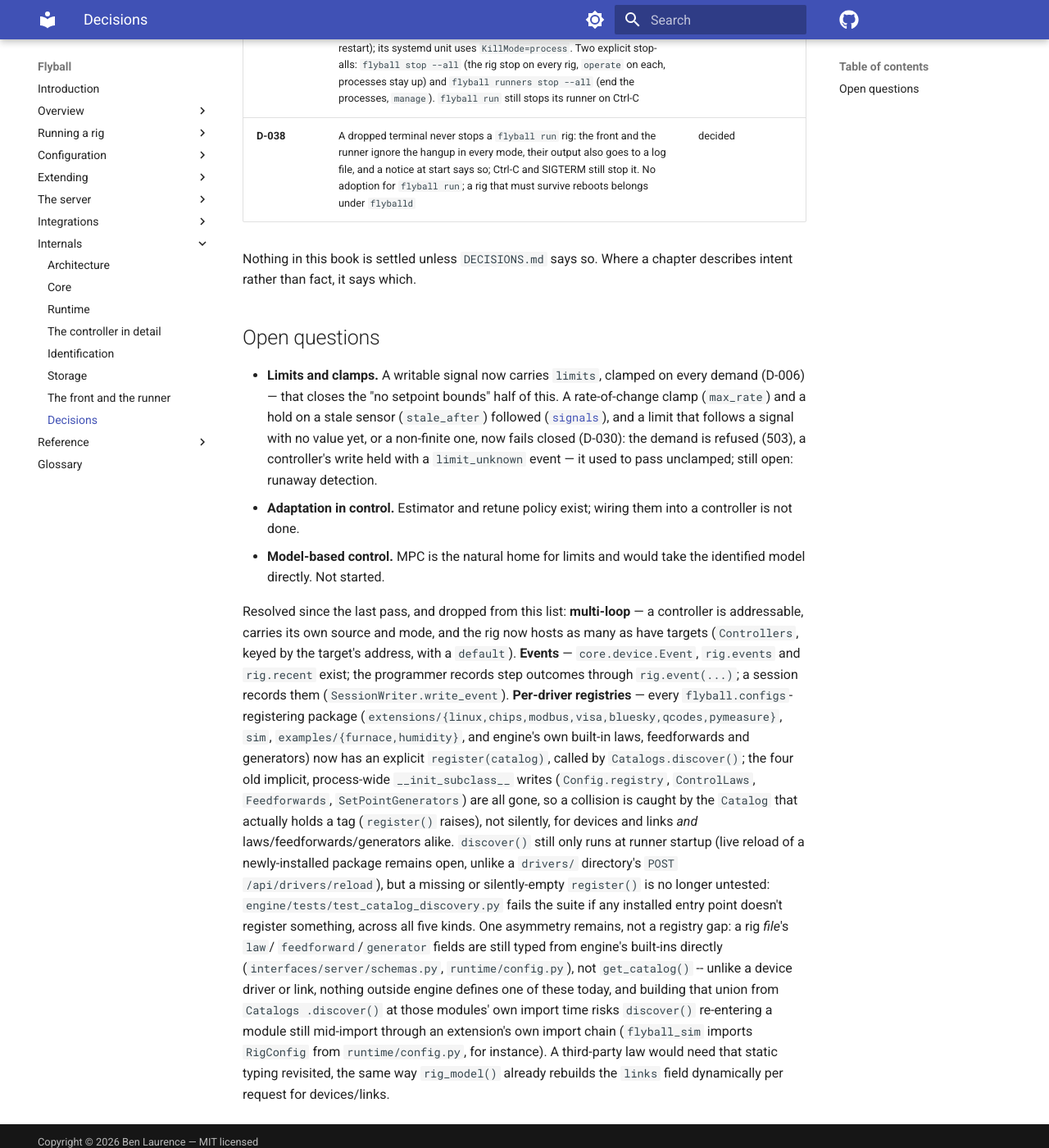
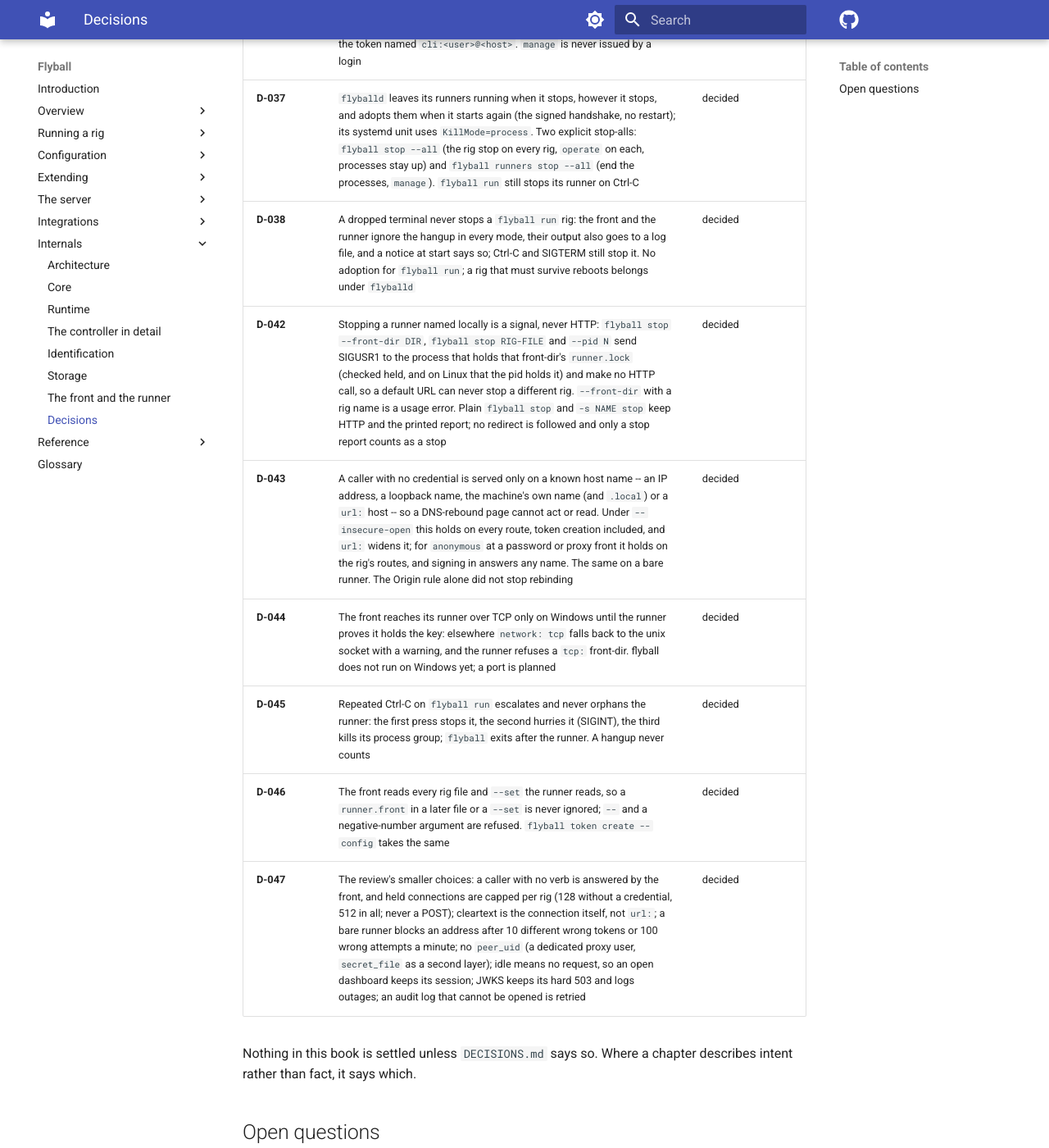
Before and after one commit to bengineer42/flyball, an MkDocs documentation site: the page built from book/src/6-internals/decisions.md, in a window 1280 px wide and 1400 px high, scrolled down 4003 px. Shown: the whole window at 82% size. Built offline with MkDocs 1.6.1 and Material for MkDocs 9.7.7, drawn with Linux system fonts in a browser that asks for light colours; comment, search, counter and statistics services are not loaded; the version menu is left out; some of the changed text lies outside the part shown.

Commit message:
docs: the decisions page gains D-042..D-047 from the auth security review, and D-028/D-036 say what the review amended
Signed-off-by: Bengineer <158306087+bengineer42@users.noreply.github.com>

```diff
--- a/book/src/6-internals/decisions.md
+++ b/book/src/6-internals/decisions.md
@@ -19,7 +19,7 @@ are in `DECISIONS.md` at the repository root; this is the index.
 | **D-014** | Engine restructure: `core/` split into `foundation/{device,time,router,config,quantities}/`; six implicit global registries (`Config.registry`, `ControlLaws`, `Feedforwards`, `SetPointGenerators`, and `sequencing.command.Commands`) replaced by an explicit `Catalog`/`Config`/`Instance` system in `model/`, now wired into the real build path (`flyball-runner` builds one `Catalogs`, `discover()`s it, and every consumer -- `DeviceEntry.build`, `RigConfig.model_validate`/`model_json_schema`, `/api/drivers`, `/api/drivers/reload`, program-step parsing -- reads from it, not a bare `ClassVar` dict); `rig/`, `library/`, `record/` (renamed from `db/`), `interfaces/` (`server`+`mcp`+`client` grouped), `sequencing/` (renamed from `programmer/`) complete the six-layer reorg | decided |
 | **D-015** | Dashboards: no front-end stack change (the document / kind-registry / schema-form / same-renderer shape is already the one page builders use); widgets gain view × binding × shape -- a shape computed from the signal's metadata, a `view` with `auto` resolved by one `defaultViewFor(shape)` table shared by the generated Overview, the gauge and the pickers, `accepts(shape)` per kind, a by-signal tab in the Add drawer; per-breakpoint stored layouts pending | decided, not yet built |
 | **D-027** | Store errors are classified three ways: a constraint violation is a 409, a store that cannot be reached a 503, anything else stays a 500 because it is a bug; the classification lives in the store's two connection helpers and the existing error map finds it through the class hierarchy | decided |
-| **D-028** | An open runner is never served beyond loopback, and an auth misconfiguration removes exposure, never operation: an open runner asked for a network address still runs the rig but binds `127.0.0.1` (same port) and says so on stderr and in `/api/auth` / `/api/health`; `flyball run --serve-ui` does the same for its UI, `flyballd` answers 503 for such a runner. The opt-in is per run only (`--insecure-open`, `FLYBALL_INSECURE_OPEN=1`), never a rig-file key; the dashboard shows a permanent banner while open on the network. Overwriting a rig file keeps its `runner` section. Amended: a front that asked for a shape with credentials (`password`, `proxy`, anything but `local`), or whose front block cannot be read, and falls back does not serve the `local` shape on the address it was asked for -- a reverse proxy may still forward there -- but answers `503` there with the reason, and serves the `local` shape on a fresh loopback port (or a socket beside a `unix:` one) | decided |
+| **D-028** | An open runner is never served beyond loopback, and an auth misconfiguration removes exposure, never operation: an open runner asked for a network address still runs the rig but binds `127.0.0.1` (same port) and says so on stderr and in `/api/auth` / `/api/health`; `flyball run --serve-ui` does the same for its UI, `flyballd` answers 503 for such a runner. The opt-in is per run only (`--insecure-open`, `FLYBALL_INSECURE_OPEN=1`), never a rig-file key; the dashboard shows a permanent banner while open on the network. Overwriting a rig file keeps its `runner` section. Amended: a front that asked for a shape with credentials (`password`, `proxy`, anything but `local`), or whose front block cannot be read, and falls back does not serve the `local` shape on the address it was asked for -- a reverse proxy may still forward there -- but answers `503` there with the reason, and serves the `local` shape on a fresh loopback port (or a socket beside a `unix:` one); that `503` says how to stop the rig and where the reason is, not the reason itself. The earlier "acting still needs a same-site Origin" did not stop DNS rebinding: see D-043 | decided |
 | **D-029** | Store work never runs on the event loop: store routes are plain `def` behind four slots, and a session delete or trim goes in batches with the lock released between, marked so a cut-off delete is visible and finished at startup -- atomicity of a delete is given up | decided |
 | **D-030** | A limit that follows a signal with no value yet -- or a non-finite one -- fails closed: a demand is refused (503) and a controller is held with `limit_unknown`/`limit_known` events. A NaN bound counts as not known, since it silently drops that side of the clamp (`min(max(-50, nan), 100)` is `-50`); refusing rather than clamping to the known end is deliberate, as the unknown end is usually the one protecting the hardware | decided |
 | **D-031** | Licence: **MIT**, with a copy in every package root (PEP 639 forbids `..` in `license-files`, so one file at the repository root cannot reach the ten Python packages or the npm ones). Apache-2.0 was recommended first and withdrawn: its patent grant covers only *contributors'* patents, which for a solo author with none is an empty set, and the instrumentation field's own publishers ship MIT (National Instruments' `nidaqmx-python`, Microsoft's QCoDeS, Zurich Instruments' `zhinst-toolkit`). MIT keeps driver code flowing both ways with the MIT/BSD projects flyball already adapts to. Contributions are certified by a **DCO** sign-off rather than a CLA; a CLA would additionally allow relicensing others' work later, and can be added the day that matters — but only for contributions from that day on | decided |
@@ -27,9 +27,15 @@ are in `DECISIONS.md` at the repository root; this is the index.
 | **D-033** | flyball terminates TLS from a certificate file: an optional `tls: {cert, key}` on the front, reloaded on renewal; no ACME, no self-signed generation, and a proxy in front stays supported -- a narrow reversal of "flyball does not do TLS" | decided |
 | **D-034** | The permission vocabulary: which verbs exist (a ladder such as `read < operate < configure < admin`, or an unordered set with `author`), where the risky routes sit, the MCP modes' verbs, an agent deny-list, and the role names for proxy grants. One point decided: stopping the rig needs `operate`. Until then a two-verb placeholder, `read` and `operate`, reproduces the earlier rule | **open** |
 | **D-035** | Distribution: no Go binary in the Python wheel (release binaries later), and no split of the `flyball` distribution yet -- one package with extras; the `web` extra is renamed `server` | decided |
-| **D-036** | Named-token lifetimes are configurable, tighten-only (`tokens.default_lifetime`, `tokens.max_lifetime`; built-ins 90 and 365 days; 30 days at most for agent tokens and tokens made over plain HTTP). `flyball login --scope` may ask for more than `read`, with four safeguards: `read` by default and a warning above it; a bare verb means this rig only; at most 30 days above `read`; the token named `cli:<user>@<host>`. `manage` is never issued by a login | decided |
+| **D-036** | Named-token lifetimes are configurable, tighten-only (`tokens.default_lifetime`, `tokens.max_lifetime`; built-ins 90 and 365 days; 30 days at most for agent tokens and tokens made over plain HTTP from another machine). `flyball login --scope` may ask for more than `read`, with four safeguards: `read` by default and a warning above it; a bare verb means this rig only; at most 30 days above `read`, enforced by the front for any token above `read` made from a session; the token named `cli:<user>@<host>`. `manage` is never issued by a login | decided |
 | **D-037** | `flyballd` leaves its runners running when it stops, however it stops, and adopts them when it starts again (the signed handshake, no restart); its systemd unit uses `KillMode=process`. Two explicit stop-alls: `flyball stop --all` (the rig stop on every rig, `operate` on each, processes stay up) and `flyball runners stop --all` (end the processes, `manage`). `flyball run` still stops its runner on Ctrl-C | decided |
 | **D-038** | A dropped terminal never stops a `flyball run` rig: the front and the runner ignore the hangup in every mode, their output also goes to a log file, and a notice at start says so; Ctrl-C and SIGTERM still stop it. No adoption for `flyball run`; a rig that must survive reboots belongs under `flyballd` | decided |
+| **D-042** | Stopping a runner named locally is a signal, never HTTP: `flyball stop --front-dir DIR`, `flyball stop RIG-FILE` and `--pid N` send SIGUSR1 to the process that holds that front-dir's `runner.lock` (checked held, and on Linux that the pid holds it) and make no HTTP call, so a default URL can never stop a different rig. `--front-dir` with a rig name is a usage error. Plain `flyball stop` and `-s NAME stop` keep HTTP and the printed report; no redirect is followed and only a stop report counts as a stop | decided |
+| **D-043** | A caller with no credential is served only on a known host name -- an IP address, a loopback name, the machine's own name (and `.local`) or a `url:` host -- so a DNS-rebound page cannot act or read. Under `--insecure-open` this holds on every route, token creation included, and `url:` widens it; for `anonymous` at a password or proxy front it holds on the rig's routes, and signing in answers any name. The same on a bare runner. The Origin rule alone did not stop rebinding | decided |
+| **D-044** | The front reaches its runner over TCP only on Windows until the runner proves it holds the key: elsewhere `network: tcp` falls back to the unix socket with a warning, and the runner refuses a `tcp:` front-dir. flyball does not run on Windows yet; a port is planned | decided |
+| **D-045** | Repeated Ctrl-C on `flyball run` escalates and never orphans the runner: the first press stops it, the second hurries it (SIGINT), the third kills its process group; `flyball` exits after the runner. A hangup never counts | decided |
+| **D-046** | The front reads every rig file and `--set` the runner reads, so a `runner.front` in a later file or a `--set` is never ignored; `--` and a negative-number argument are refused. `flyball token create --config` takes the same | decided |
+| **D-047** | The review's smaller choices: a caller with no verb is answered by the front, and held connections are capped per rig (128 without a credential, 512 in all; never a POST); cleartext is the connection itself, not `url:`; a bare runner blocks an address after 10 different wrong tokens or 100 wrong attempts a minute; no `peer_uid` (a dedicated proxy user, `secret_file` as a second layer); idle means no request, so an open dashboard keeps its session; JWKS keeps its hard 503 and logs outages; an audit log that cannot be opened is retried | decided |
 
 Nothing in this book is settled unless `DECISIONS.md` says so. Where a
 chapter describes intent rather than fact, it says which.
```
